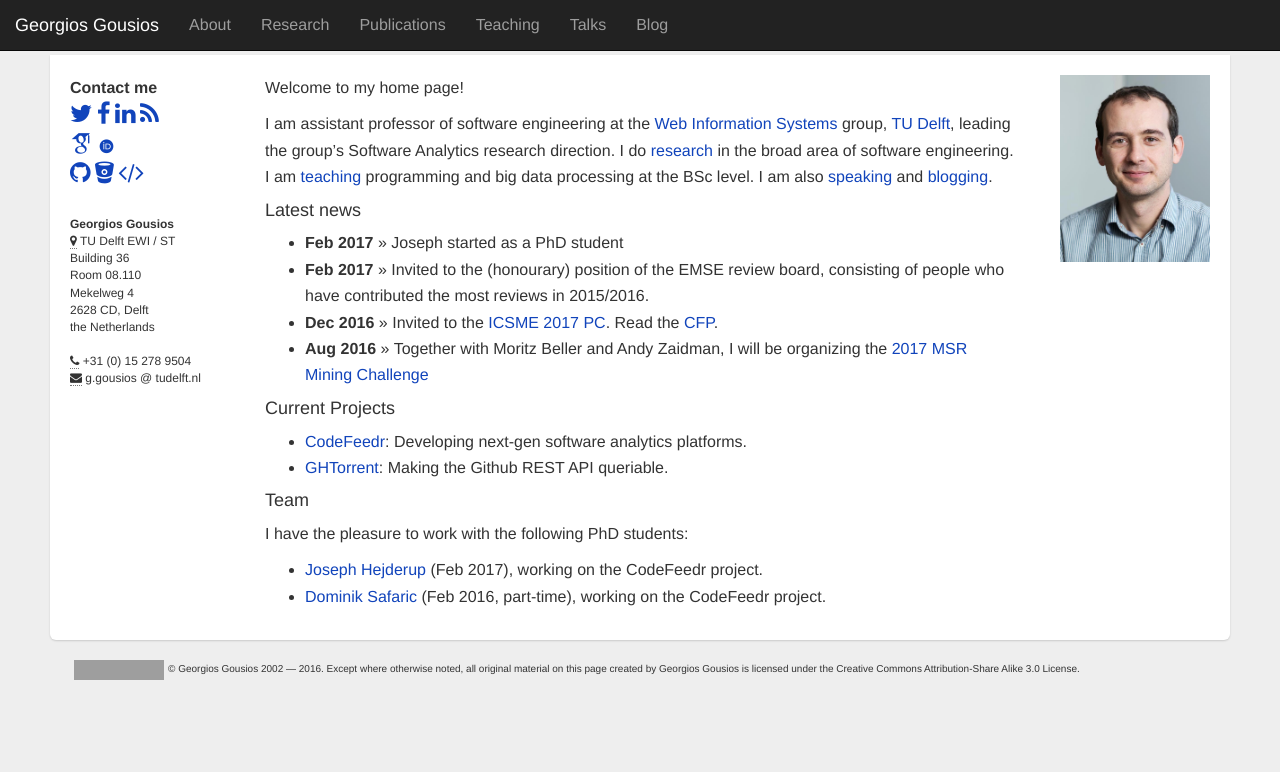
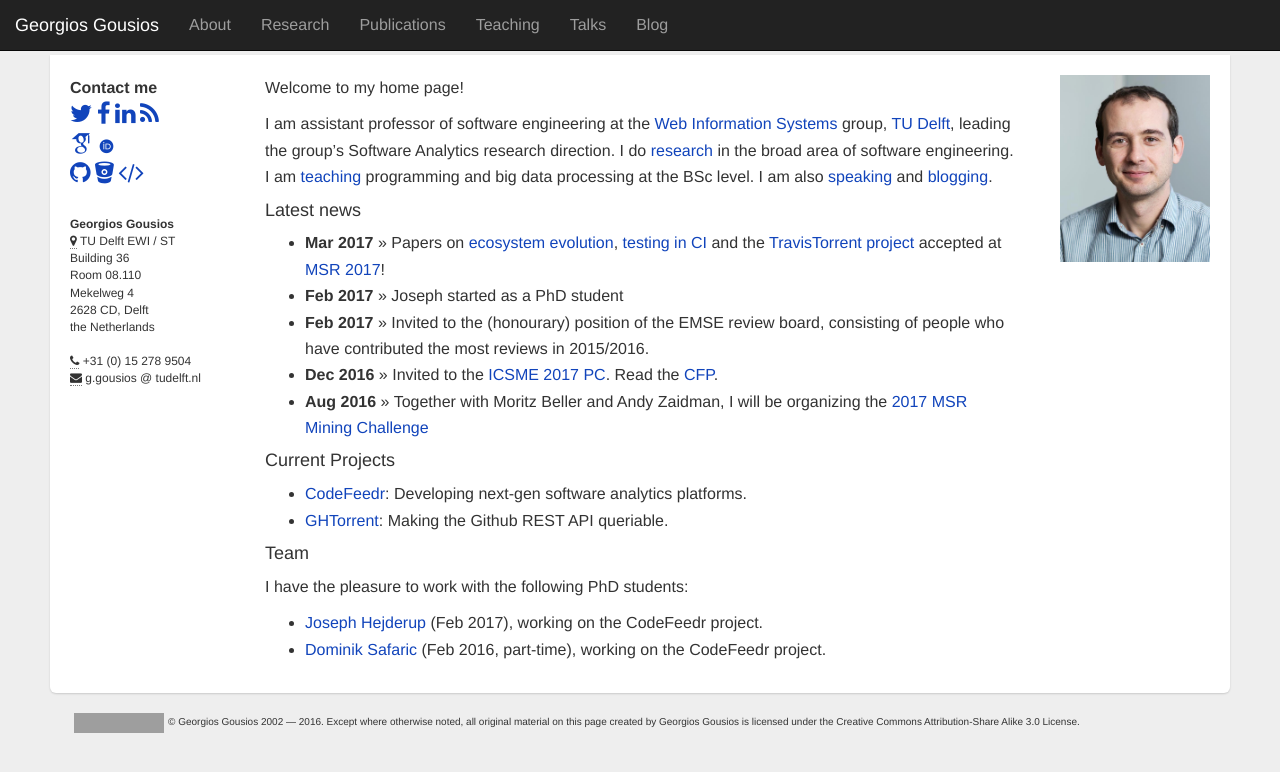
Before and after one commit to gousiosg/homepage, a Jekyll site: the page built from index.md, in a window 1280 px wide. Shown: the top 772 px of the page. Built offline with Jekyll 4.4.1, drawn with Linux system fonts in a browser that asks for light colours; nearby versions of some CDN libraries; some web fonts are replaced; Markdown is read by kramdown in place of the engine named in the settings; grey boxes are pictures that could not be loaded.

Commit message:
Uploaded new papers

```diff
--- a/index.md
+++ b/index.md
@@ -14,6 +14,9 @@ and [blogging](/blog/).
 
 #### Latest news
 
+* **Mar 2017** &raquo; Papers on [ecosystem
+  evolution](/bibliography/KGDP17.html), [testing in CI](/bibliography/BGZ17.html)
+  and the [TravisTorrent](/bibliography/BGZ17.html) [project](https://travistorrent.testroots.org) accepted at [MSR 2017](http://2017.msrconf.org)!
 * **Feb 2017** &raquo; Joseph started as a PhD student
 * **Feb 2017** &raquo; Invited to the (honourary) position of the EMSE
 review board, consisting of people who have contributed the most reviews in 2015/2016.
```
Also changed, not shown: 3 other files.
